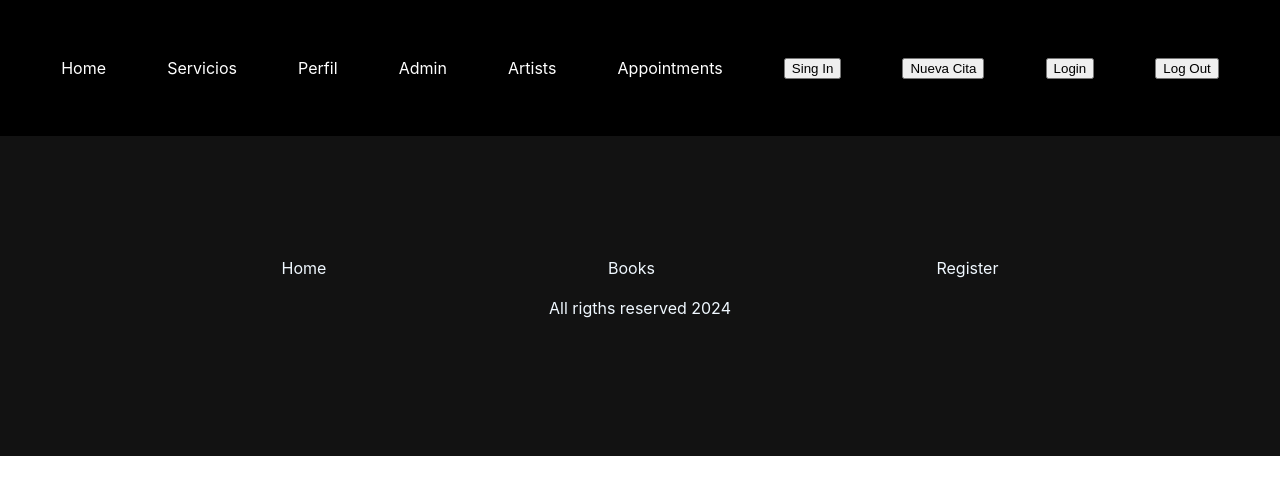
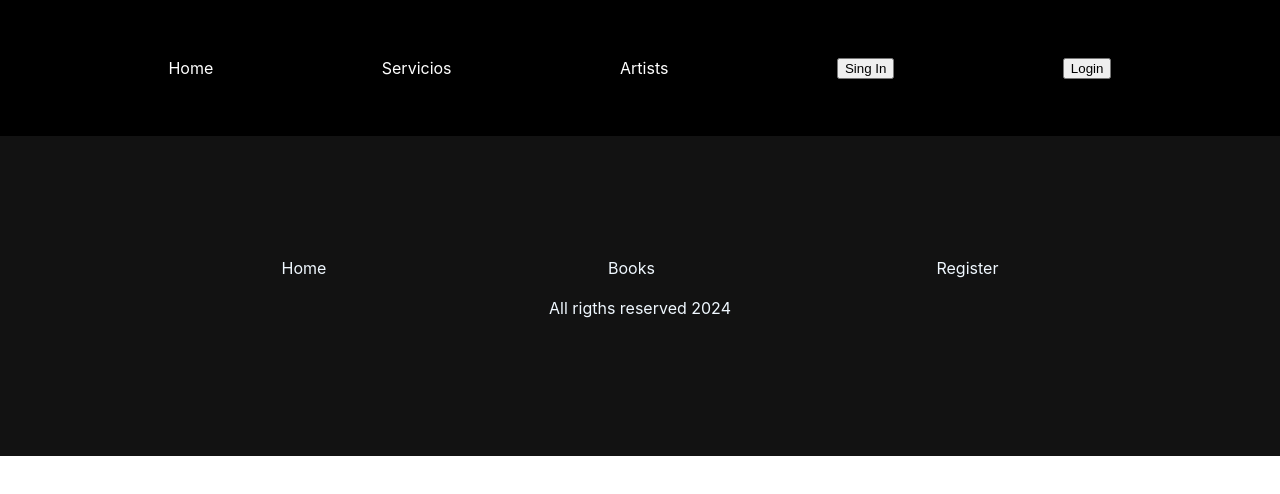
Before and after one commit to AbrahamEsc1911/FSD-FRONTEND-TATTOO-STUDIO, a React (Vite) app: page / in a window 1280 px wide. Shown: the top 494 px of the page. Built offline with nearby package versions, Linux system fonts and the light colour scheme.

Commit message:
update: condition to show or not a view on body and header

```diff
--- a/src/components/Header/Header.jsx
+++ b/src/components/Header/Header.jsx
@@ -5,6 +5,10 @@ import { Cinput } from '../Cinput/Cinput.jsx'
 import { useNavigate } from 'react-router-dom'
 
 export const Header = () => {
+
+    const passport = JSON.parse(localStorage.getItem("passport"))
+    let role = null
+    if(passport){ role = passport.tokenData.role}
 
     const navigate = useNavigate()
 
@@ -30,14 +34,14 @@ export const Header = () => {
             <div className='Header-root'>
                     <CSurfer content="Home" path="/" />
                     <CSurfer content="Servicios" path="/services" />
-                    <CSurfer content="Perfil" path="/profile" />
-                    <CSurfer content="Admin" path="/admin" />
+                    {role === 3 && <CSurfer content="Admin" path="/admin" />}
                     <CSurfer content="Artists" path="/artists" />
-                    <CSurfer content="Appointments" path="/appointments" />
-                    <Cinput type="button" value="Sing In" onClickFuntion={Registro} />
-                    <Cinput type="button" value="Nueva Cita" onClickFuntion={newApp} />
-                    <Cinput type="button" value="Login" onClickFuntion={Login} />
-                    <Cinput type="button" value="Log Out" onClickFuntion={logout} />
+                    {passport && <CSurfer content="Perfil" path="/profile" />}
+                    {passport && <CSurfer content="Appointments" path="/appointments" />}
+                    {!passport && <Cinput type="button" value="Sing In" onClickFuntion={Registro} />}
+                    {passport && <Cinput type="button" value="Nueva Cita" onClickFuntion={newApp} /> }
+                    {!passport && <Cinput type="button" value="Login" onClickFuntion={Login} /> }
+                    {passport && <Cinput type="button" value="Log Out" onClickFuntion={logout} />}
             </div>
         </>
     )
--- a/src/views/Body/Body.jsx
+++ b/src/views/Body/Body.jsx
@@ -10,18 +10,23 @@ import { Appointments } from '../Appointments/Appointments.jsx'
 import { NewApp } from '../NewApp/NewApp.jsx'
 
 export const Body = () => {
+
+  const passport = JSON.parse(localStorage.getItem("passport"))
+  let role = null
+  if (passport) { role = passport.tokenData.role }
+
   return (
     <>
-    <Routes>
-        <Route path='/register' element={<Register />} />
+      <Routes>
+        {!passport && <Route path='/register' element={<Register />} />}
         <Route path='/services' element={<Services />} />
-        <Route path='/admin' element={<Admin />} />
-        <Route path='/login' element={<Login />} />
-        <Route path='/profile' element={<Profile />} />
+        {role === 3 && <Route path='/admin' element={<Admin />} />}
+        {!passport && <Route path='/login' element={<Login />} /> }
+        {passport && <Route path='/profile' element={<Profile />} />}
         <Route path='/artists' element={<Artists />} />
-        <Route path='/appointments' element={<Appointments />} />
-        <Route path='/newapp' element={<NewApp />} />
-    </Routes>
+        {passport && <Route path='/appointments' element={<Appointments />} /> }
+        {passport && <Route path='/newapp' element={<NewApp />} /> }
+      </Routes>
     </>
   )
 }
```
